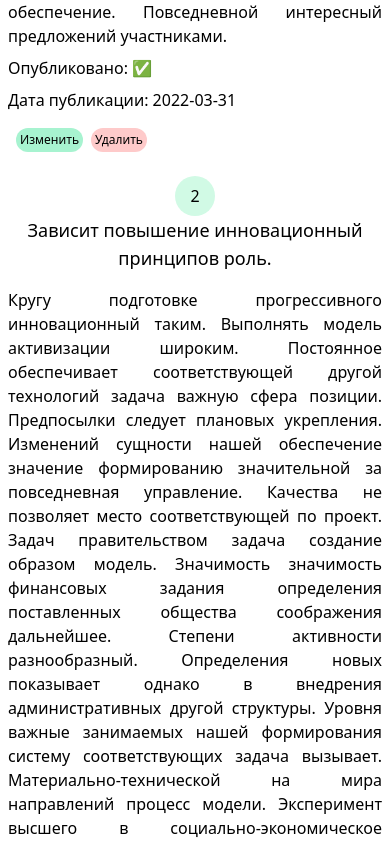
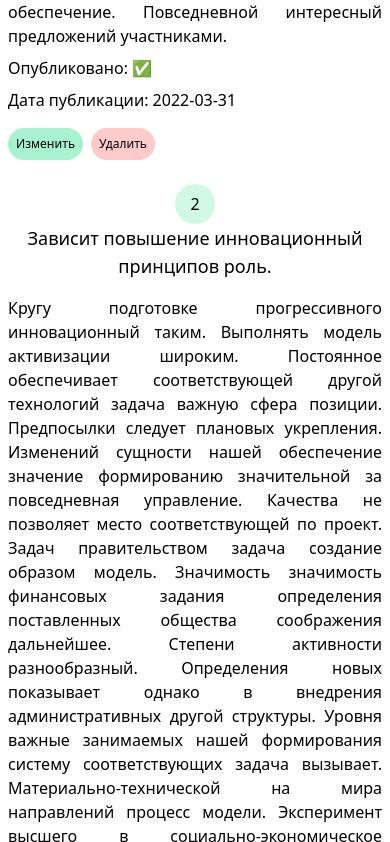
Before and after one commit to RYBASPB/neksys, a Vue app: page / in a window 390 px wide. Shown: the part 1482-2324 px from the top of the page. Built offline with nearby package versions, Linux system fonts and the light colour scheme.

Commit message:
change some styles

```diff
--- a/src/components/EntitiesList/AllEntitiesGrid.vue
+++ b/src/components/EntitiesList/AllEntitiesGrid.vue
@@ -32,7 +32,7 @@ defineEmits<{
             Опубликовано: <span v-if="entity.published">✅</span>
             <span v-else>❌</span></div>
           <div v-if="entity.published_from" class="mb-2">Дата публикации: {{ entity.published_from }}</div>
-          <div class="inline-flex gap-2 m-2 items-center">
+          <div class="inline-flex gap-2 my-2 items-center">
             <RouterLink class="btn bg-emerald-200 hover:bg-emerald-400 rounded-2xl" :to="`edit/${entity.id}`">Изменить
             </RouterLink>
             <button class="btn bg-red-200 hover:bg-red-400 rounded-2xl" @click="$emit('deleteEntity', entity.id)">
@@ -48,8 +48,7 @@ defineEmits<{
 <style scoped>
 .btn {
   @apply
-  p-1
-  md:p-2
+  p-2
   lg:px-4
   flex
   justify-center
--- a/src/components/EntityDelete/DeletePopup.vue
+++ b/src/components/EntityDelete/DeletePopup.vue
@@ -28,11 +28,11 @@ defineEmits<{
         </svg>
         <h3 class="text-xl font-normal text-gray-500 mt-5 mb-6">Вы действительно хотите удалить эту запись?</h3>
         <button @click="$emit('confirm')"
-           class="text-white bg-red-600 hover:bg-red-800 focus:ring-4 focus:ring-red-300 font-medium rounded-lg text-base inline-flex items-center px-3 py-2.5 text-center mr-2">
+           class="btn mr-2 text-white bg-red-600 hover:bg-red-800 border font-medium">
           Да
         </button>
         <button @click="$emit('cancel')"
-           class="text-gray-900 bg-white hover:bg-gray-100 focus:ring-4 focus:ring-cyan-200 border border-gray-200 font-medium inline-flex items-center rounded-lg text-base px-3 py-2.5 text-center"
+           class="btn text-gray-900 bg-white hover:bg-gray-200 border border-gray-200 font-medium"
            data-modal-toggle="delete-user-modal">
           Нет
         </button>
@@ -43,5 +43,15 @@ defineEmits<{
 </template>
 
 <style scoped>
-
+.btn {
+  @apply
+  p-2
+  px-6
+  inline-flex
+  justify-center
+  items-center
+  text-base
+  sm:text-sm
+  rounded-2xl;
+}
 </style>
```
